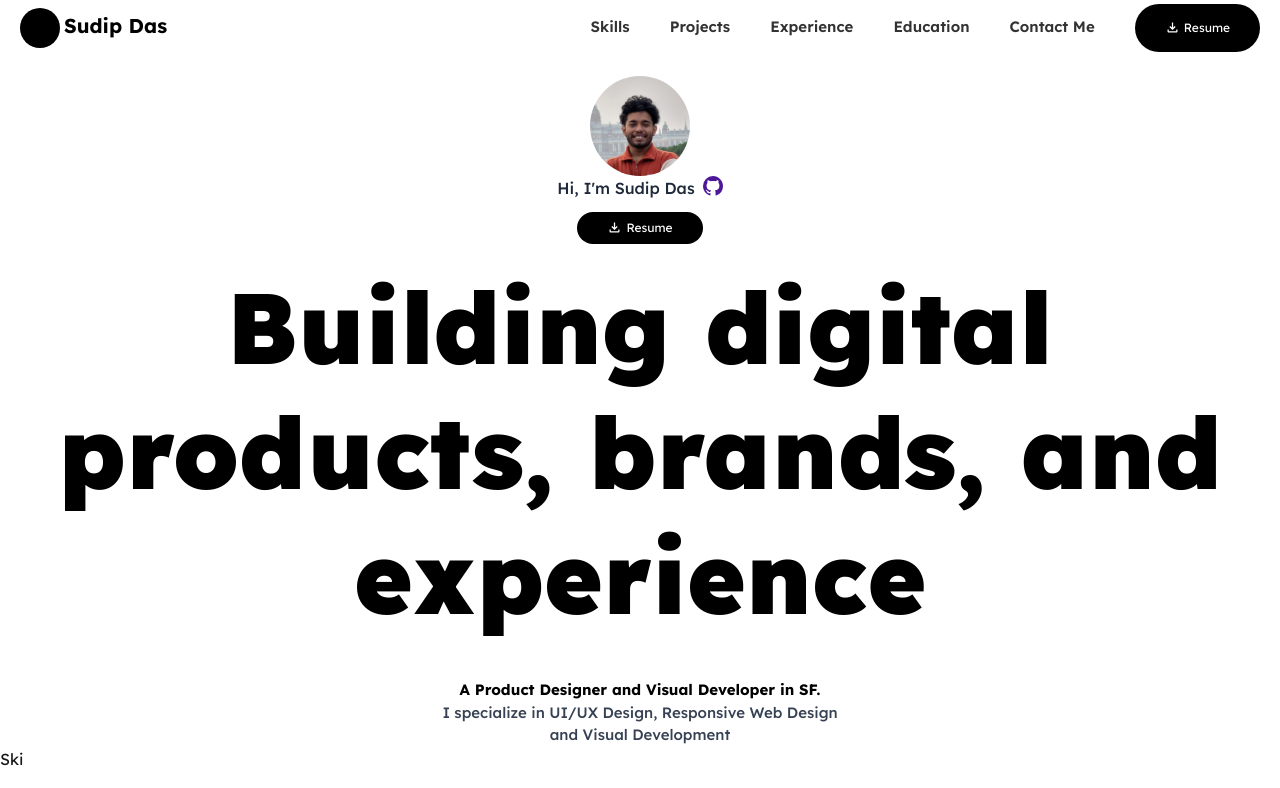
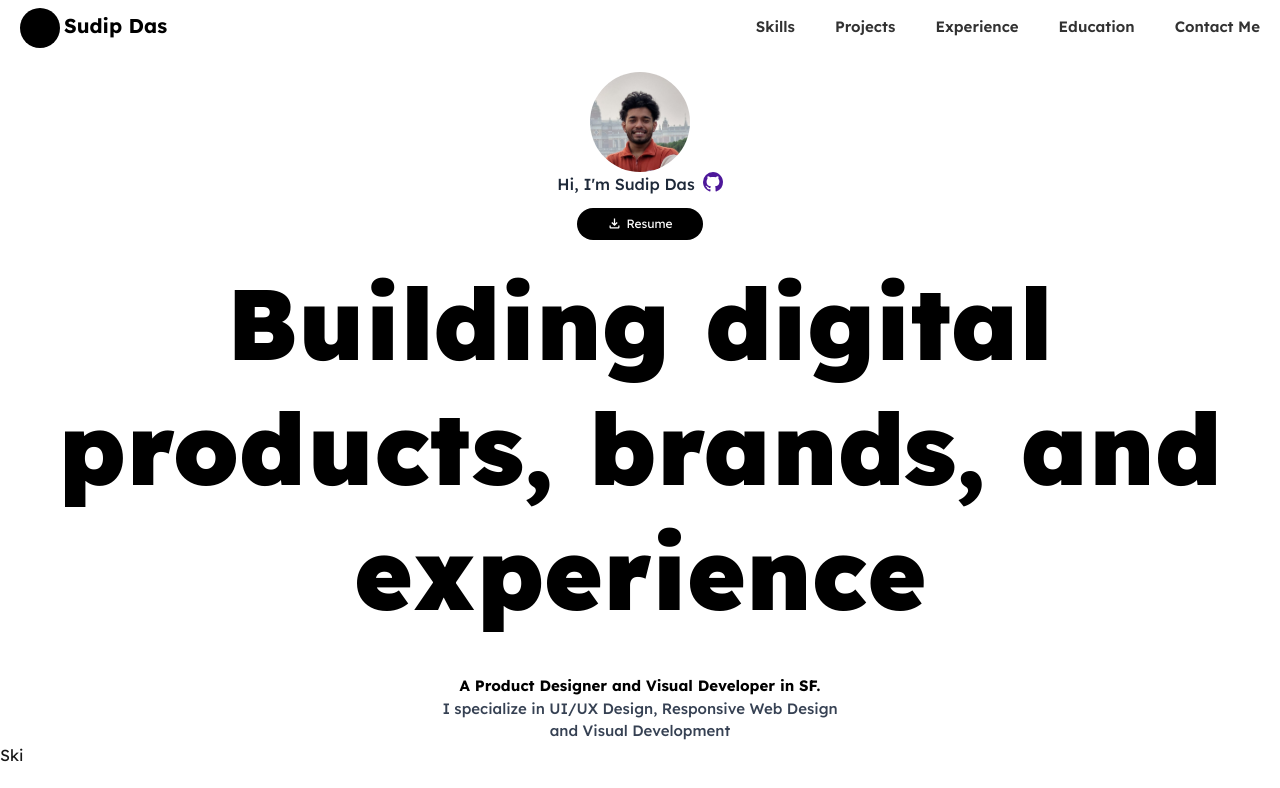
Before and after one commit to the-sudip/Portfolio, a Next.js app: page / in a window 1280 px wide. Shown: the top 788 px of the page. Built offline with nearby package versions, Linux system fonts and the light colour scheme.

Commit message:
download resume button removed from navbar

```diff
--- a/src/app/_components/navbar/Navbar.jsx
+++ b/src/app/_components/navbar/Navbar.jsx
@@ -108,7 +108,7 @@ const Navbar = () => {
             Contact Me
           </a>
         </div>
-        <div className={`${navigatorVisibility ? "flex" : "hidden"}`}>
+        {/* <div className={`${navigatorVisibility ? "flex" : "hidden"}`}>
           <Button
             type="filled"
             icon={<MdOutlineFileDownload />}
@@ -116,7 +116,7 @@ const Navbar = () => {
           >
             Resume
           </Button>
-        </div>
+        </div> */}
       </div>
       <div
         className={`${burgerVisibility ? "flex" : "hidden"} text-black mt-3`}
```
